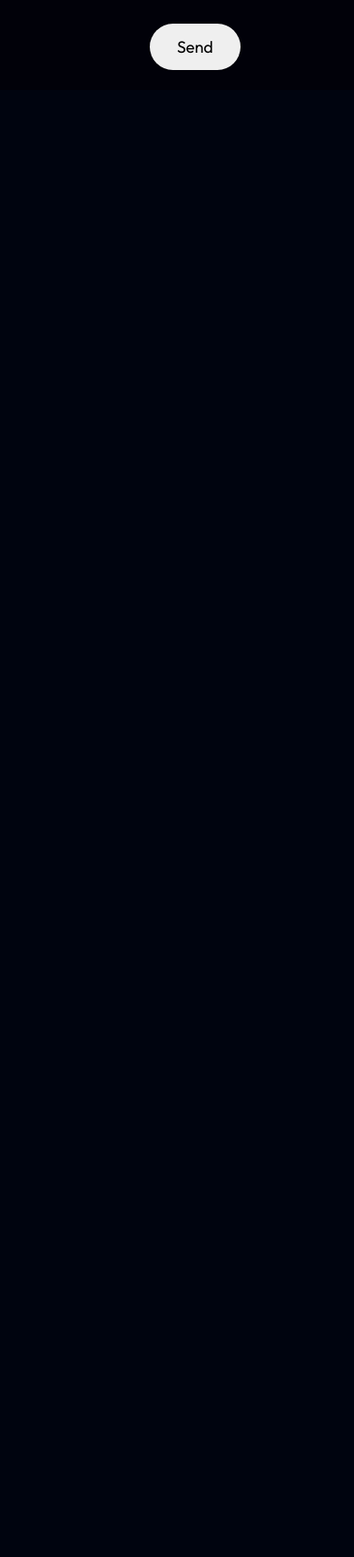
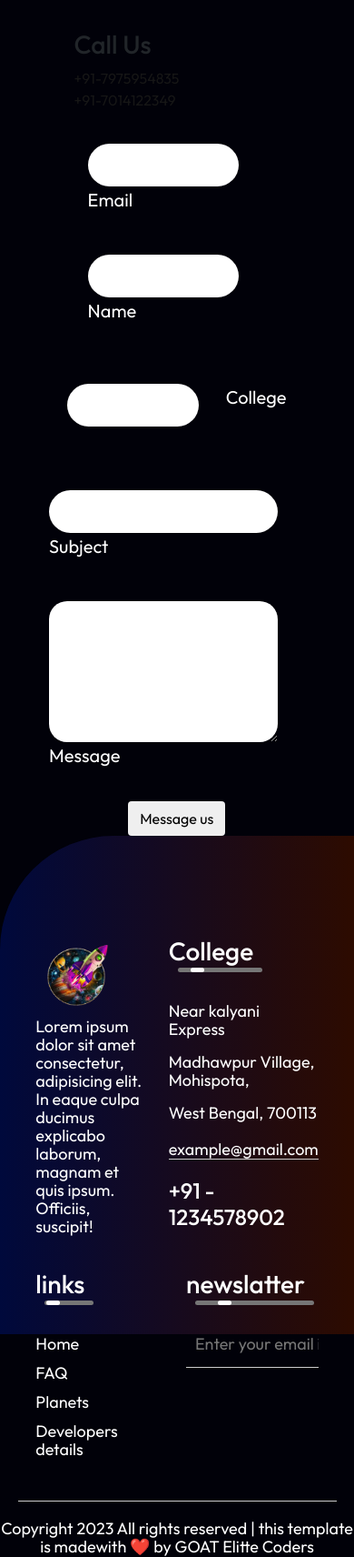
Before and after one commit to Git21221/IBMSkillsBuild, a PHP site: page / in a window 390 px wide; the page is wider, and only the part inside the window is pictured. Shown: the part 4540-6252 px from the top of that part at 91% size. Before the commit the page ends 4617 px from the top of that part, so only its background shows below. Run offline with PHP 8.4, Linux system fonts and the light colour scheme; some libraries are stand-ins or nearby versions.

Commit message:
added footer

```diff
--- a/css/style.css
+++ b/css/style.css
@@ -276,14 +276,12 @@ body {
   justify-content: center;
 }
 
-.contact-from {
-  height: 90%;
-  padding: 20px;
+.contact-form {
+  width: 100%;
   align-items: center;
 }
 
-
-.contact-from h2 {
+.contact-form h2 {
   text-align: center;
   color: white;
   font-size: 30px;
@@ -329,7 +327,7 @@ column-gap: 30px;
 /* ==========scroll to  top========= */
 .scroll-top {
   position: fixed;
-  bottom: 7.5rem;
+  bottom: 3rem;
   right: 1rem;
   z-index: 1000;
 }
@@ -353,3 +351,148 @@ column-gap: 30px;
 }
 
 /* ==================css for loader=============== */
+
+
+/*================= footer section start here ============= */
+#footer {
+  width: 100vw;
+  height: 65vh;
+  position: absolute;
+  background: linear-gradient(to right, #00093c, #2d0b00);
+  color: #fff;
+  border-top-left-radius: 125px;
+  font-size: 18px;
+  line-height: 20px;
+  padding: 100px 0 30px;
+}
+
+.row {
+  width: 85%;
+  margin: auto;
+  display: flex;
+  flex-wrap: wrap;
+  align-items: flex-start;
+  justify-content: space-between;
+}
+
+.col {
+  flex-basis: 25%;
+  padding: 10px;
+}
+
+.col:nth-child(2),
+.col:nth-child(2) {
+  flex-basis: 15%;
+}
+
+.col h3 {
+  width: fit-content;
+  margin-bottom: 40px;
+  position: relative;
+}
+
+.email-id {
+  width: fit-content;
+  border-bottom: 1px solid #ccc;
+  margin: 20px 0;
+}
+
+.col > ul li {
+  list-style: none;
+  margin-bottom: 12px;
+}
+
+.col > ul li > a {
+  text-decoration: none;
+  color: white;
+}
+
+.footer-from {
+  padding-bottom: 15px;
+  display: flex;
+  align-items: center;
+  justify-content: space-between;
+  border-bottom: 1px solid #ccc;
+  margin-bottom: 50px;
+}
+
+.footer-from .far {
+  font-size: 18px;
+  margin-right: 10px;
+}
+
+.footer-from input {
+  width: 100%;
+  background: transparent;
+  color: #ccc;
+  border: 0;
+  outline: none;
+}
+
+.footer-from button {
+  background: transparent;
+  border: 0;
+  outline: none;
+  cursor: pointer;
+}
+
+.footer-from button .fas {
+  font-size: 16px;
+  color: #ccc;
+}
+
+.social-icons .fab {
+  width: 40px;
+  height: 40px;
+  border-radius: 50%;
+  text-align: center;
+  line-height: 40px;
+  font-size: 22px;
+  color: #000;
+  margin-right: 15px;
+  cursor: pointer;
+  background-color: #ccc;
+}
+
+hr {
+  width: 90%;
+  border: 0;
+  border-bottom: 1px solid #ccc;
+  margin: 20px auto;
+}
+
+.copyright {
+  text-align: center;
+}
+
+.underline {
+  width: 100%;
+  height: 5px;
+  background: #767676;
+  border-radius: 3px;
+  position: absolute;
+  top: 25px;
+  left: 0px;
+  margin: 10px;
+  overflow: hidden;
+}
+
+.underline span {
+  width: 15px;
+  height: 100%;
+  background: #fff;
+  border-radius: 3px;
+  position: absolute;
+  top: 0;
+  left: 10px;
+  animation: moving 2s linear infinite;
+}
+
+@keyframes moving {
+  0% {
+    left: -20px;
+  }
+  100% {
+    left: 100%;
+  }
+}
--- a/index.html
+++ b/index.html
@@ -226,28 +226,28 @@
       </ol>
       <div class="carousel-inner">
         <div class="carousel-item active">
-          <img class="d-block img" src="img/gallery1.jpg" >
+          <img class="d-block img" src="img/gallery1.jpg">
         </div>
         <div class="carousel-item">
-          <img class="d-block img" src="img/gallery7.jpg" >
+          <img class="d-block img" src="img/gallery7.jpg">
         </div>
         <div class="carousel-item">
-          <img class="d-block img" src="img/gallery3.jpg" >
+          <img class="d-block img" src="img/gallery3.jpg">
         </div>
         <div class="carousel-item">
-          <img class="d-block img" src="img/gallery10.jpg" >
+          <img class="d-block img" src="img/gallery10.jpg">
         </div>
         <div class="carousel-item">
-          <img class="d-blockimg" src="img/gallery5.webp" >
+          <img class="d-blockimg" src="img/gallery5.webp">
         </div>
         <div class="carousel-item">
-          <img class="d-block img" src="img/gallery6.webp" >
+          <img class="d-block img" src="img/gallery6.webp">
         </div>
         <div class="carousel-item">
-          <img class="d-block img" src="img/gallery11.jpg" >
+          <img class="d-block img" src="img/gallery11.jpg">
         </div>
         <div class="carousel-item">
-          <img class="d-block img" src="img/gallery4.jpg" >
+          <img class="d-block img" src="img/gallery4.jpg">
         </div>
       </div>
       <a class="carousel-control-prev" href="#carouselExampleIndicators" role="button" data-slide="prev">
@@ -259,7 +259,7 @@
         <span class="sr-only">Next</span>
       </a>
     </div>
-      <button class="loadmore-btn">Load More..</button>
+    <button class="loadmore-btn">Load More..</button>
   </section>
   <!-- ================== Ending of fifth phase (gallery) ============== -->
 
@@ -267,18 +267,132 @@
 
 
   <!-- ================== Starting of sixth phase (conatct) ==============   -->
-  <section id="contact">
+  <section class="section-on-body">
     <div class="section-on-body-headings">
-      <h2>Contact Us</h2>
+      <h1>Contact Us</h1>
     </div>
-    <div class="contact-section-body">
+    <div class="row aos-init aos-animate" data-aos="flip-left" data-aos-delay="100">
+      <div class="col-lg-6">
+        <div class="row">
+          <div class="col-md-12">
+            <div class="info-box">
+              <div class="mapArea">
+                <iframe
+                  src="https://www.google.com/maps/embed?pb=!1m18!1m12!1m3!1d3888.3295777128365!2d77.57881345058549!3d12.950750090824721!2m3!1f0!2f0!3f0!3m2!1i1024!2i768!4f13.1!3m3!1m2!1s0x3bae156bf4c356ed%3A0x3466b397b31dae21!2sOS-CODE%20headquarter!5e0!3m2!1sen!2sin!4v1679811939861!5m2!1sen!2sin"
+                  width="100%" height="180" style="border:0;" allowfullscreen="" loading="lazy"
+                  referrerpolicy="no-referrer-when-downgrade"></iframe>
+                <!-- ====> 100% height and auto width is the key to make any image responsive <==== -->
+              </div>
+              <div class="address">
+                <h3>Address</h3>
+                <p>
+                  <a href="https://goo.gl/maps/WP3QjyGRJSpaET56A" target="_blank">
+                    OS-CODE headquarter, Shanbough Krinshappa Ln, Upparahalli, <br>Mavalli,
+                    Bengaluru, Karnataka
+                    560004
+                  </a>
+                </p>
+              </div>
+            </div>
+          </div>
+          <div class="col-md-6 ">
+            <div class="info-box mt-4 modifiedMailPhone">
+              <a href="mailto:oscode.community@gmail.com?subject=Enquiry"><i class="bx bx-envelope"></i></a>
+              <h3>Email Us</h3>
+              <p class="email"><a href="mailto:oscode.community@gmail.com?subject=Enquiry"
+                  style="text-decoration: none; color: #161616;">oscode.community@gmail.com</a><br>
+                <br>
+              </p>
+            </div>
+          </div>
+          <div class="col-md-6">
+            <div class="info-box mt-4 modifiedMailPhone">
+              <a href="tel:+91-7975954835"><i class="bx bx-phone-call"></i></a>
+              <h3>Call Us</h3>
+              <p class="phone">
+                <a href="tel:+91-7975954835" style="text-decoration: none; color: #161616;">+91-7975954835<br></a>
+                <a href="tel:+91-7014122349" style="text-decoration: none; color: #161616;">+91-7014122349</a>
+              </p>
+            </div>
+          </div>
+        </div>
+      </div>
+
+
+
+      <div class="col-lg-6 aos-init aos-animate" data-aos="fade-left" data-aos-delay="100">
+        <form class="contactForm" id="contact_Form" action="mailto:oscode.community@gmail.com" method="post"
+          enctype="text/plain" autocomplete="on">
+          <div class="row form-group">
+            <div class="col form-group">
+              <div>
+                <input type="email" autocomplete="email" class="form-control" name="email" id="email" required="">
+                <label class="label-name">
+                  <span class="content-name">Email</span>
+                </label>
+                <!-- <i class="fas fa-check-circle"></i> -->
+                <!-- <i class="fas fa-exclamation-circle"></i> -->
+              </div>
+              <div class="spandiv"><small class="small"></small></div>
+            </div>
+
+            <div class="col form-group">
+              <div>
+                <input type="text" autocomplete="name" name="name" class="form-control" id="name"
+                  pattern="[a-zA-Z][a-zA-Z ]{2,}" title="Number Not Allowed" required="">
+                <label class="label-name">
+                  <span class="content-name">Name</span>
+                </label>
+                <!-- <i class="fas fa-check-circle"></i> -->
+                <!-- <i class="fas fa-exclamation-circle"></i> -->
+              </div>
+              <div class="spandiv"><small class="small"></small></div>
+            </div>
+          </div>
+          <div>
+            <div class="col form-group">
+              <div class="form-group">
+                <input type="text" autocomplete="subject" class="form-control" name="College" id="college" required="">
+                <label class="label-name">
+                  <span class="content-name">College</span>
+                </label>
+              </div>
+            </div>
+            <div class="col form-group">
+              <div><input type="text" autocomplete="subject" class="form-control" name="subject" id="subject"
+                  required="">
+                <label class="label-name">
+                  <span class="content-name">Subject</span>
+                </label>
+              </div>
+              <div class="spandiv" style="padding-top: 4px;"> <small class="small"></small></div>
+            </div>
+
+            <div class="col form-group">
+              <div><textarea class="form-control" autocomplete="message" id="message" name="message" rows="5"
+                  required=""></textarea>
+                <label class="label-name">
+                  <span class="content-name">Message</span>
+                </label>
+              </div>
+              <div class="spandiv" style="padding-top: 4px;"><small class="small"></small></div>
+            </div>
+            <div class="text-center white">
+              <button type="submit" class="btn get-started-btn msg-us">Message us</button>
+            </div>
+
+          </div>
+        </form>
+      </div>
+      <!-- </div> -->
+      <!-- <div class="contact-section-body">
       <div class="contact-img">
         <iframe
-          src="https://www.google.com/maps/embed?pb=!1m18!1m12!1m3!1d3680.3595955953615!2d88.41360947500668!3d22.71487197939061!2m3!1f0!2f0!3f0!3m2!1i1024!2i768!4f13.1!3m3!1m2!1s0x39f899496b04114f%3A0x44c94509fa83f16a!2z4KaP4Kay4Ka_4KafIOCmh-CmqOCmuOCnjeCmn-Cmv-Cmn-Cmv-CmieCmnyDgpoXgpqvgp40g4KaH4Kae4KeN4Kac4Ka_4Kao4Ka_4Kef4Ka-4Kaw4Ka_4KaC!5e0!3m2!1sbn!2sin!4v1689562474299!5m2!1sbn!2sin"
-          width="564" height="564" style="border: 0" allowfullscreen="" loading="lazy"
+          src="https://www.google.com/maps/embed?pb=!1m14!1m12!1m3!1d3872.5397286272987!2d88.41594639411247!3d22.714569748643644!2m3!1f0!2f0!3f0!3m2!1i1024!2i768!4f13.1!5e1!3m2!1sen!2sin!4v1689680602675!5m2!1sen!2sin"
+          width="100%" height="180" style="border:0;" allowfullscreen="" loading="lazy"
           referrerpolicy="no-referrer-when-downgrade"></iframe>
       </div>
-      <div class="contact-from">
+      <div class="contact-form">
         <div class="contact-container">
 
           <form action="https://formspree.io/f/meqbojrn" method="POST">
@@ -294,7 +408,8 @@
             </div>
             <div class="form-group names">
               <label for="email">Email Address:</label>
-              <input type="email" id="email" name="email" required placeholder="example@gmail.com*" autocomplete="off" />
+              <input type="email" id="email" name="email" required placeholder="example@gmail.com*"
+                autocomplete="off" />
             </div>
             <div class="form-group names">
               <label for="question">Question:</label>
@@ -307,9 +422,61 @@
           </form>
         </div>
       </div>
-    </div>
+    </div> -->
   </section>
   <!-- ================== Ending of sixth phase (contact) ==============   -->
+
+
+
+
+
+  <section id="footer">
+    <div class="row">
+      <div class="col">
+        <img src="img/logo.png" alt="logo" class="logo" style="height: 90px;">
+        <p>Lorem ipsum dolor sit amet consectetur, adipisicing elit. In eaque culpa ducimus explicabo laborum, magnam et
+          quis ipsum. Officiis, suscipit!</p>
+      </div>
+      <div class="col">
+        <h3>College <div class="underline"><span></span></div>
+        </h3>
+        <p>Near kalyani Express</p>
+        <p>Madhawpur Village, Mohispota,</p>
+        <p>West Bengal, 700113</p>
+        <p class="email-id">example@gmail.com</p>
+        <h4>+91 - 1234578902</h4>
+      </div>
+      <div class="col">
+        <h3>links <div class="underline"><span></span></div>
+        </h3>
+        <ul>
+          <li><a href="">Home</a></li>
+          <li><a href="">FAQ</a></li>
+          <li><a href="">Planets</a></li>
+          <li><a href="">Developers details</a></li>
+        </ul>
+      </div>
+      <div class="col">
+        <h3>newslatter <div class="underline"><span></span></div>
+        </h3>
+        <form class="footer-from">
+          <i class="far fa-envelope"></i>
+          <input type="email" placeholder="Enter your email id" required>
+          <button type="submit"><i class="fas fa-arrow-right"></i></button>
+        </form>
+        <div class="social-icons">
+          <i class="fab fa-facebook-f fa-beat-fade"></i>
+          <i class="fab fa-twitter fa-flip"></i>
+          <i class="fab fa-whatsapp fa-shake"></i>
+          <i class=" fab fa-brands fa-github fa-bounce"></i>
+        </div>
+      </div>
+    </div>
+    <hr>
+    <p class="copyright">Copyright <i class="fa-solid fa-copyright"></i> 2023 All rights
+      reserved | this template is madewith ❤️ by GOAT Elitte Coders </p>
+  </section>
+
 
 
 
```
